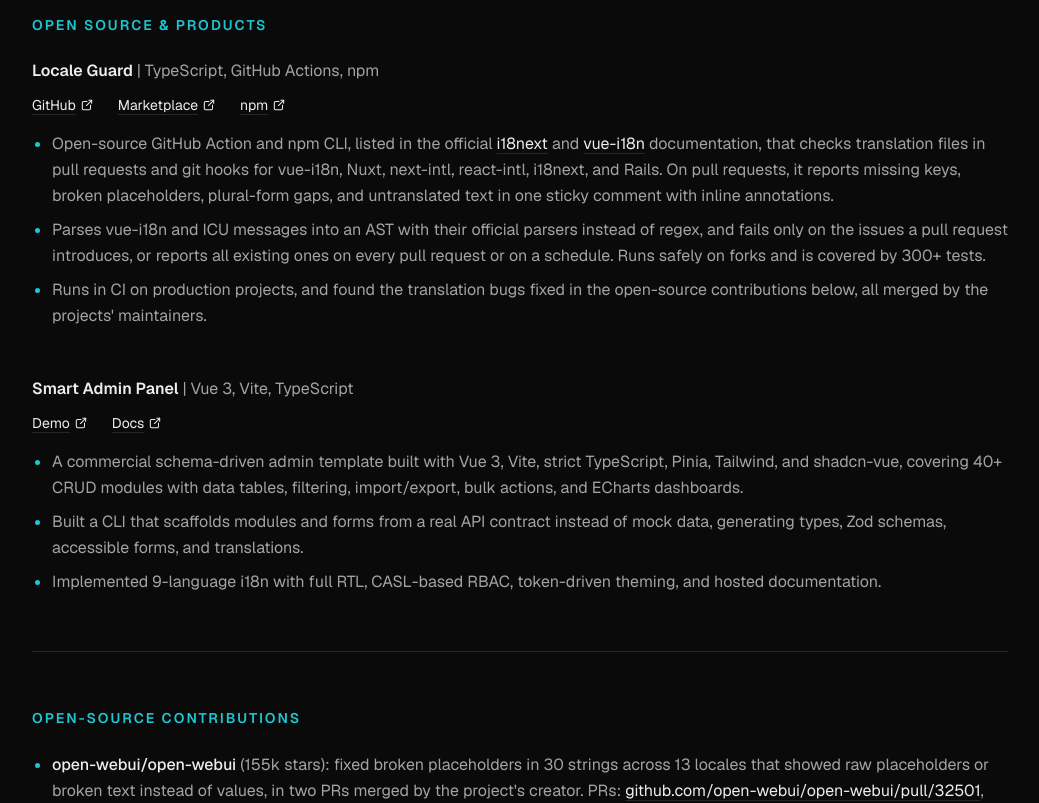
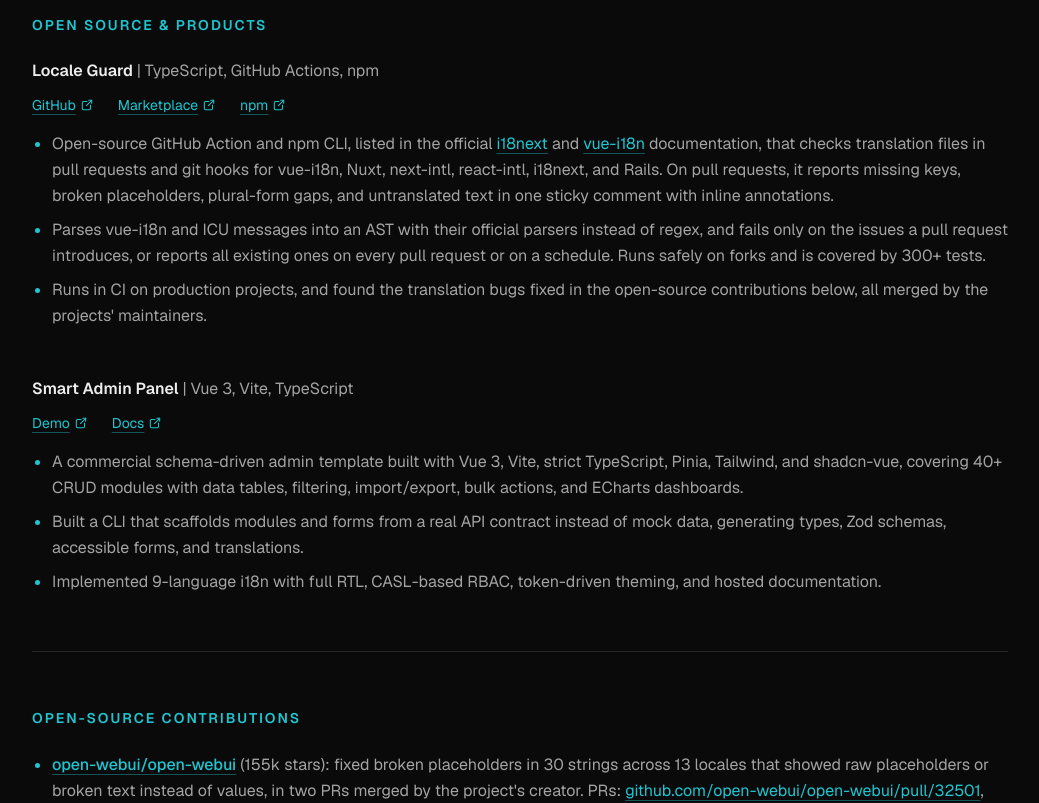
Before and after one commit to Mohamed-Almarag/almearag-portfolio, a Next.js app: page / in a window 1280 px wide. Shown: the part 2660-3463 px from the top of the page, without its empty margins (120-1159 px from the left). Built offline with nearby package versions, Linux system fonts and the light colour scheme.

Commit message:
feat: link the repo names and color the links with the accent

```diff
--- a/src/components/sections/Contributions.tsx
+++ b/src/components/sections/Contributions.tsx
@@ -10,7 +10,12 @@
       <ul className="list-disc space-y-2 pl-5 leading-relaxed text-muted marker:text-accent">
         {contributions.map(({ repo, stars, summary, prs }) => (
           <li key={repo}>
-            <span className="font-medium text-foreground">{repo}</span>
+            <ExternalLink
+              href={`https://github.com/${repo}`}
+              className={`${textLinkClass} font-medium`}
+            >
+              {repo}
+            </ExternalLink>
             {` (${stars}): `}
             <RichText value={summary} />
             {prs.length > 1 ? " PRs: " : " PR: "}
--- a/src/components/sections/Products.tsx
+++ b/src/components/sections/Products.tsx
@@ -1,12 +1,11 @@
 import { ExternalLink } from "@/components/ui/ExternalLink";
 import { Icon } from "@/components/ui/Icon";
 import { AppSection } from "@/components/ui/AppSection";
-import { RichText } from "@/components/ui/RichText";
+import { RichText, textLinkClass } from "@/components/ui/RichText";
 import { products } from "@/content/products";
 import { highlightText } from "@/lib/highlight";
 
-const linkClass =
-  "text-foreground hover:text-accent inline-flex items-center gap-1 underline decoration-border underline-offset-4 transition-colors";
+const linkClass = `${textLinkClass} inline-flex items-center gap-1`;
 
 export function Products() {
   return (
--- a/src/components/ui/RichText.tsx
+++ b/src/components/ui/RichText.tsx
@@ -2,7 +2,7 @@
 import type { Highlight, Link } from "@/content/types";
 
 export const textLinkClass =
-  "text-foreground hover:text-accent underline decoration-border underline-offset-4 transition-colors";
+  "text-accent hover:text-foreground underline decoration-accent/40 underline-offset-4 transition-colors";
 
 function TextLink({ link }: { link: Link }) {
   return (
```
